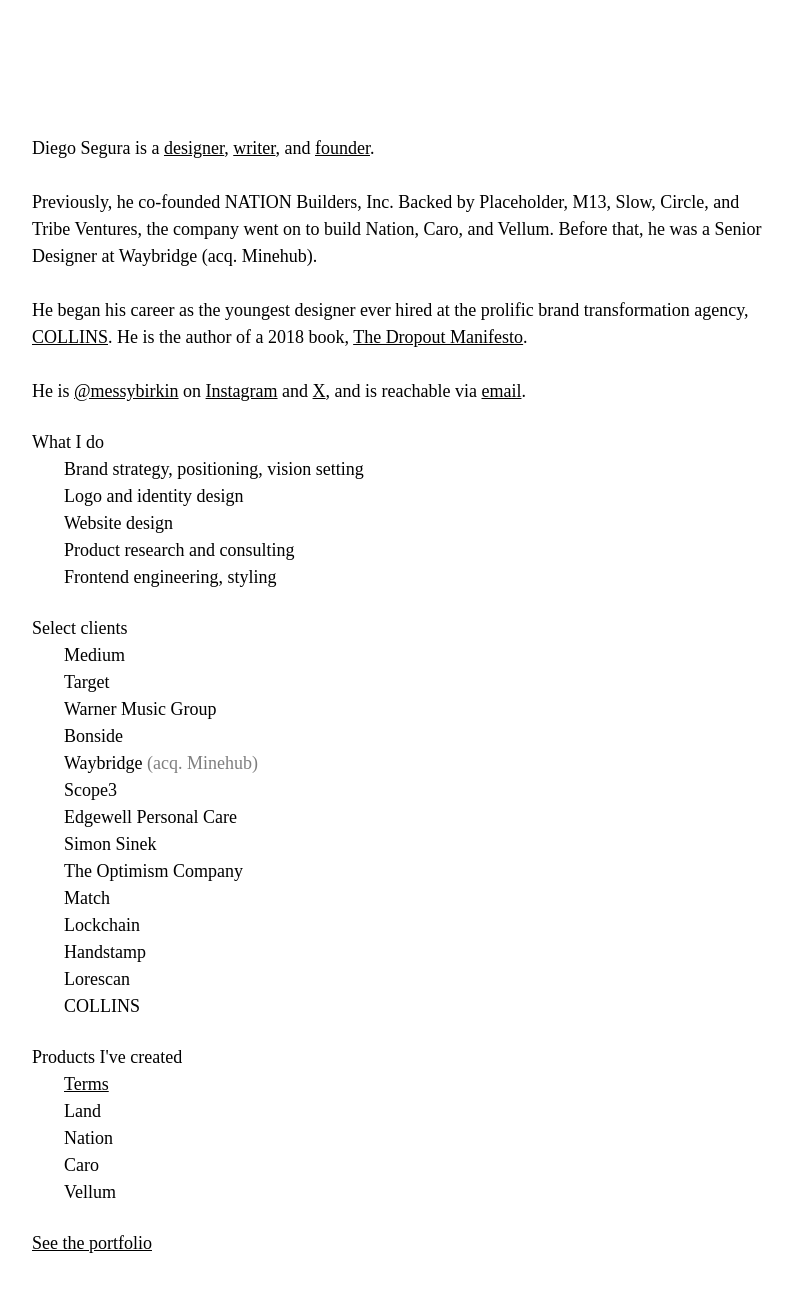
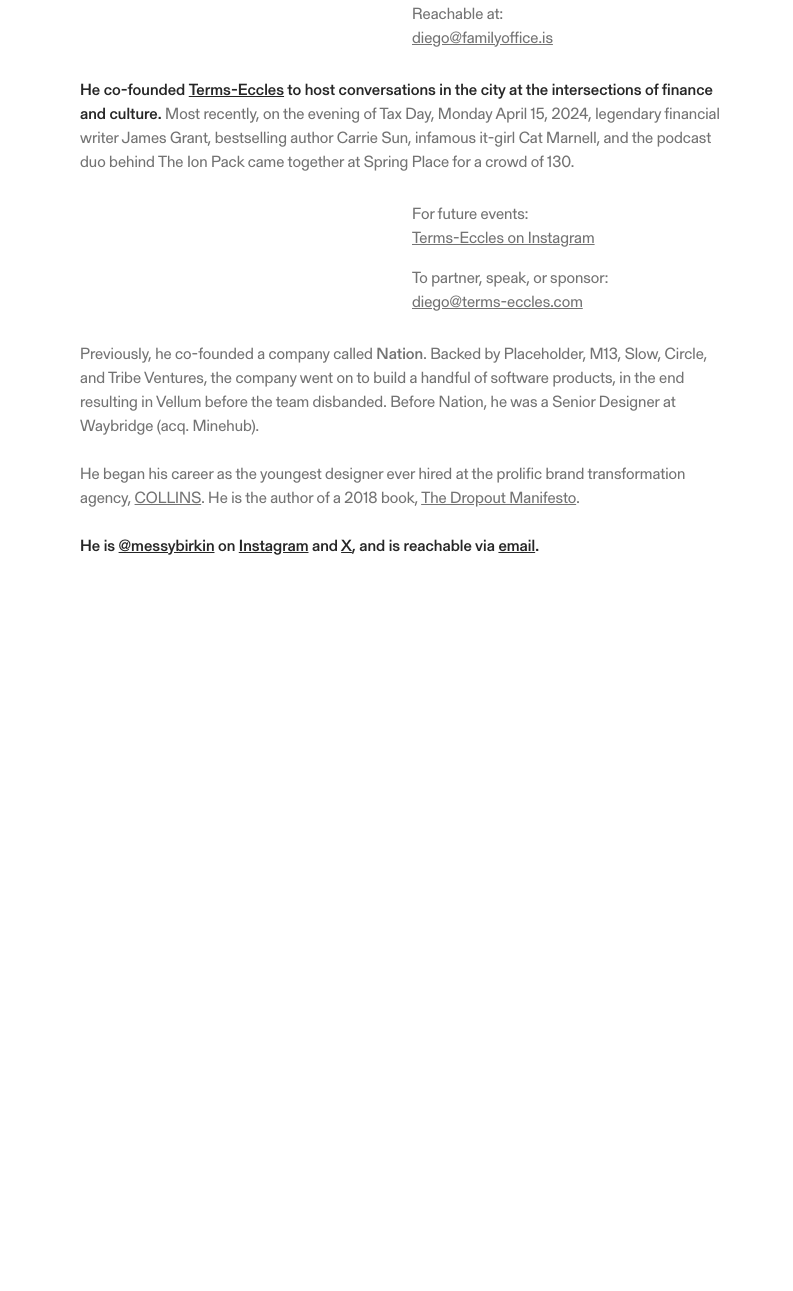
Before and after one commit to diego-segura/presence, an Astro site: page / in a window 1280 px wide. Shown: the part 345-1636 px from the top of the page, without its empty margins (240-1033 px from the left). After the commit the page ends 1064 px from the top, so only its background shows below. Built offline with nearby package versions, Linux system fonts and the light colour scheme; Astro itself is replaced by a stand-in of ours; a web font is replaced by a local one.

Commit message:
updated homepage

```diff
--- a/src/layouts/Base.astro
+++ b/src/layouts/Base.astro
@@ -10,7 +10,6 @@ const { options } = Astro.props;
     <meta name="author" content="Diego Segura" />
     <link rel="alternate" type="application/rss+xml" href="/rss.xml" />
     <link rel="icon" type="image/x-icon" href="/favicon.ico" />
-    <link rel="stylesheet" href="https://use.typekit.net/rfz2dub.css">
     <!-- Fathom - beautiful, simple website analytics -->
     <script src="https://cdn.usefathom.com/script.js" data-site="KZNOOITZ" defer></script>
     <!-- / Fathom -->
@@ -31,20 +30,26 @@ const { options } = Astro.props;
       font-style: normal;
     }
   @font-face {
-      font-family: 'TimesNow';
-      src: url('/JHA_Times_Now_SemiLight_Italic.otf') format('opentype');
+      font-family: 'Programm';
+      src: url('/Gerstner-ProgrammRegular.otf') format('opentype');
+      font-weight: normal;
+      font-style: normal;
+    }
+  @font-face {
+      font-family: 'Programm';
+      src: url('/Gerstner-ProgrammItalic.otf') format('opentype');
       font-weight: normal;
       font-style: italic;
     }
   @font-face {
-      font-family: 'TimesNow';
-      src: url('/JHA_Times_Now_SemiBold.otf') format('opentype');
+      font-family: 'Programm';
+      src: url('/Gerstner-ProgrammMedium.otf') format('opentype');
       font-weight: bold;
       font-style: normal;
     }
   @font-face {
-      font-family: 'TimesNow';
-      src: url('/JHA_Times_Now_SemiBold_Italic.otf') format('opentype');
+      font-family: 'Programm';
+      src: url('/Gerstner-ProgrammMediumItalic.otf') format('opentype');
       font-weight: bold;
       font-style: italic;
     }
--- a/src/layouts/MarkdownPostLayout.astro
+++ b/src/layouts/MarkdownPostLayout.astro
@@ -33,7 +33,7 @@ import FormattedDate from '../components/FormattedDate.astro';
     </div>
   </body>
 </html>
-<style>
+<style is:global>
   * {
     -webkit-font-smoothing: antialiased;
     -moz-osx-font-smoothing: grayscale;
@@ -45,24 +45,27 @@ import FormattedDate from '../components/FormattedDate.astro';
       font-style: normal;
     }
   @font-face {
-    font-family: 'TimesNow';
-    src: url('/JHA_Times_Now_SemiLight_Italic.otf') format('opentype');
+      font-family: 'Programm';
+      src: url('/Gerstner-ProgrammRegular.otf') format('opentype');
+      font-weight: normal;
+      font-style: normal;
+    }
+  @font-face {
+      font-family: 'Programm';
+      src: url('/Gerstner-ProgrammItalic.otf') format('opentype');
       font-weight: normal;
       font-style: italic;
     }
   @font-face {
-    font-family: 'TimesNow';
-    src: url('/JHA_Times_Now_SemiBold.otf') format('opentype');
+      font-family: 'Programm';
+      src: url('/Gerstner-ProgrammMedium.otf') format('opentype');
       font-weight: bold;
       font-style: normal;
     }
   @font-face {
-    font-family: 'TimesNow';
-    src: url('/JHA_Times_Now_SemiBold_Italic.otf') format('opentype');
+      font-family: 'Programm';
+      src: url('/Gerstner-ProgrammMediumItalic.otf') format('opentype');
       font-weight: bold;
       font-style: italic;
     }
-  ul li strong {
-    font-size: 24px;
-  }
 </style>
--- a/src/pages/index.astro
+++ b/src/pages/index.astro
@@ -7,82 +7,43 @@ import Nav from '../components/Nav.astro';
 
 <Base title="Page Title" description="Page Description">
   <Nav />
-  <div class="min-h-[80vh] md:min-h-[60vh] flex flex-col justify-center items-center">
-    <div class="font-serif text-center leading-[0.9] text-[12vw] md:text-[7vw] tracking-tight antialiased">
-      Diego Segura
-    </div>
-  </div>
-  <div class="max-w-3xl mx-auto px-4 text-[18px] antialiased">
-    Diego Segura is a <a href="/design">designer</a>, <a href="/writing">writer</a>, and <a href="https://terms.so">founder</a>.<br /><br />
-    Previously, he co-founded NATION Builders, Inc. Backed by Placeholder, M13, Slow, Circle, and Tribe Ventures, the company went on to build Nation, Caro, and Vellum. Before that, he was a Senior Designer at Waybridge (acq. Minehub).<br /><br />
-    He began his career as the youngest designer ever hired at the prolific brand transformation agency, <a href="https://wearecollins.com/">COLLINS</a>. He is the author of a 2018 book, <a href="https://www.amazon.com/Dropout-Manifesto-educational-institution-schooling/dp/1980887683">The Dropout Manifesto</a>.
-    <br /><br />He is <a href="https://instagram.com/messybirkin">@messybirkin</a> on <a href="https://instagram.com/messybirkin">Instagram</a> and <a href="https://x.com/messybirkin">X</a>, and is reachable via <a href="mailto:diegosegura@hey.com">email</a>.
-  </div>
-  <div class="max-w-3xl px-4 pt-6 mx-auto text-[18px] antialiased mb-40">
-    <div>
-      <div class="mb-6">
-        <div class="">
-          What I do
-        </div>
-        <div class="pl-8">
-          <div class="">
-            Brand strategy, positioning, vision setting
-          </div>
-          <div class="">
-            Logo and identity design
-          </div>
-          <div class="">
-            Website design
-          </div>
-          <div class="">
-            Product research and consulting
-          </div>
-          <div class="">
-            Frontend engineering, styling
-          </div>
-        </div>
+  <div class="max-w-2xl my-40 mx-auto px-4 text-[16px] antialiased text-neutral-500">
+    <span class="text-neutral-800 font-bold">Diego and his small team at <a href="https://familyoffice.is"><b>Family Office</b></a> and articulate company-changing strategies and design the resulting brand identities.</span> The firm's previous clients have described the work as “stronger and more business-savvy than any brand strategy work we have seen before.”
+    <div class="flex flex-row my-7 gap-6">
+      <div class="basis-1/2 md:basis-1/2">
+        <p class="block md:hidden">
+        Operating from:<br />120 Walker Street <br />New York, NY 10013
+        </p>
       </div>
-      <div class="mb-6">
-        <div class="">
-          Select clients
-        </div>
-        <div class="pl-8">
-          <div class="">Medium</div>
-          <div class="">Target</div>
-          <div class="">Warner Music Group</div>
-          <div class="">Bonside</div>
-          <div class="">
-            Waybridge <span class="opacity-50">(acq. Minehub)</span>
-          </div>
-          <div class="">Scope3</div>
-          <div class="">Edgewell Personal Care</div>
-          <div class="">Simon Sinek</div>
-          <div class="">The Optimism Company</div>
-          <div class="">Match</div>
-          <div class="">Lockchain</div>
-          <div class="">Handstamp</div>
-          <div class="">Lorescan</div>
-          <div class="">COLLINS</div>
-        </div>
-      </div>
-      <div class="mb-6">
-        <div class="">
-          Products I've created
-        </div>
-        <div class="pl-8">
-          <a href="https://terms.so">Terms</a>
-          <div class="">Land</div>
-          <div class="">Nation</div>
-          <div class="">Caro</div>
-          <div class="">Vellum</div>
-        </div>
+      <div class="basis-1/2 md:basis-1/2">
+        <p class="hidden md:block mb-4">
+        Operating from:<br />120 Walker Street <br />New York, NY 10013
+        </p>
+        <p class="">
+        Reachable at: <br /><a href="mailto:diego@familyoffice.is">diego@familyoffice.is</a>
+        </p>
       </div>
     </div>
-    <div>
-      <a href="/design">
-      See the portfolio
-      </a>
+    <span class="text-neutral-800 font-bold">He co-founded <a href="https://terms-eccles.com"><b>Terms-Eccles</b></a> to host conversations in the city at the intersections of finance and culture.</span> Most recently, on the evening of Tax Day, Monday April 15, 2024, legendary financial writer James Grant, bestselling author Carrie Sun, infamous it-girl Cat Marnell, and the podcast duo behind The Ion Pack came together at Spring Place for a crowd of 130.
+    <div class="flex flex-row my-7 gap-6">
+      <div class="basis-1/2 md:basis-1/2">
+        <p class="block md:hidden">
+        For future events:<br /><a href="https://instagram.com/terms_eccles">Terms-Eccles on Instagram</a>
+        </p>
+      </div>
+      <div class="basis-1/2 md:basis-1/2">
+        <p class="hidden md:block mb-4">
+        For future events:<br /><a href="https://instagram.com/terms_eccles">Terms-Eccles on Instagram</a>
+        </p>
+        <p class="">
+        To partner, speak, or sponsor: <br /><a href="mailto:diego@terms-eccles.com">diego@terms-eccles.com</a>
+        </p>
+      </div>
     </div>
+    Previously, he co-founded a company called <b>Nation</b>. Backed by Placeholder, M13, Slow, Circle, and Tribe Ventures, the company went on to build a handful of software products, in the end resulting in Vellum before the team disbanded. Before Nation, he was a Senior Designer at Waybridge (acq. Minehub).<br /><br />
+    He began his career as the youngest designer ever hired at the prolific brand transformation agency, <a href="https://wearecollins.com/">COLLINS</a>. He is the author of a 2018 book, <a href="https://www.amazon.com/Dropout-Manifesto-educational-institution-schooling/dp/1980887683">The Dropout Manifesto</a>.
+    <br /><br />
+    <span class="text-neutral-800 font-bold">He is <a href="https://instagram.com/messybirkin">@messybirkin</a> on <a href="https://instagram.com/messybirkin">Instagram</a> and <a href="https://x.com/messybirkin">X</a>, and is reachable via <a href="mailto:diegosegura@hey.com">email</a>.</span>
   </div>
 </Base>
 <style>
--- a/tailwind.config.js
+++ b/tailwind.config.js
@@ -4,7 +4,7 @@ module.exports = {
   theme: {
     extend: {
       fontFamily: {
-        'sans': ['neue-haas-grotesk-text', '"sans-serif"'],
+        'sans': ['Programm', '"sans-serif"'],
         'serif': ['TimesNow', '"Times New Roman"', '"serif"'],
       },
     },
```
Also changed, not shown: public/Gerstner-ProgrammItalic.otf (added), public/Gerstner-ProgrammMedium.otf (added), public/Gerstner-ProgrammMediumItalic.otf (added), public/Gerstner-ProgrammRegular.otf (added). Lines whose indentation alone changed are shown as unchanged.
